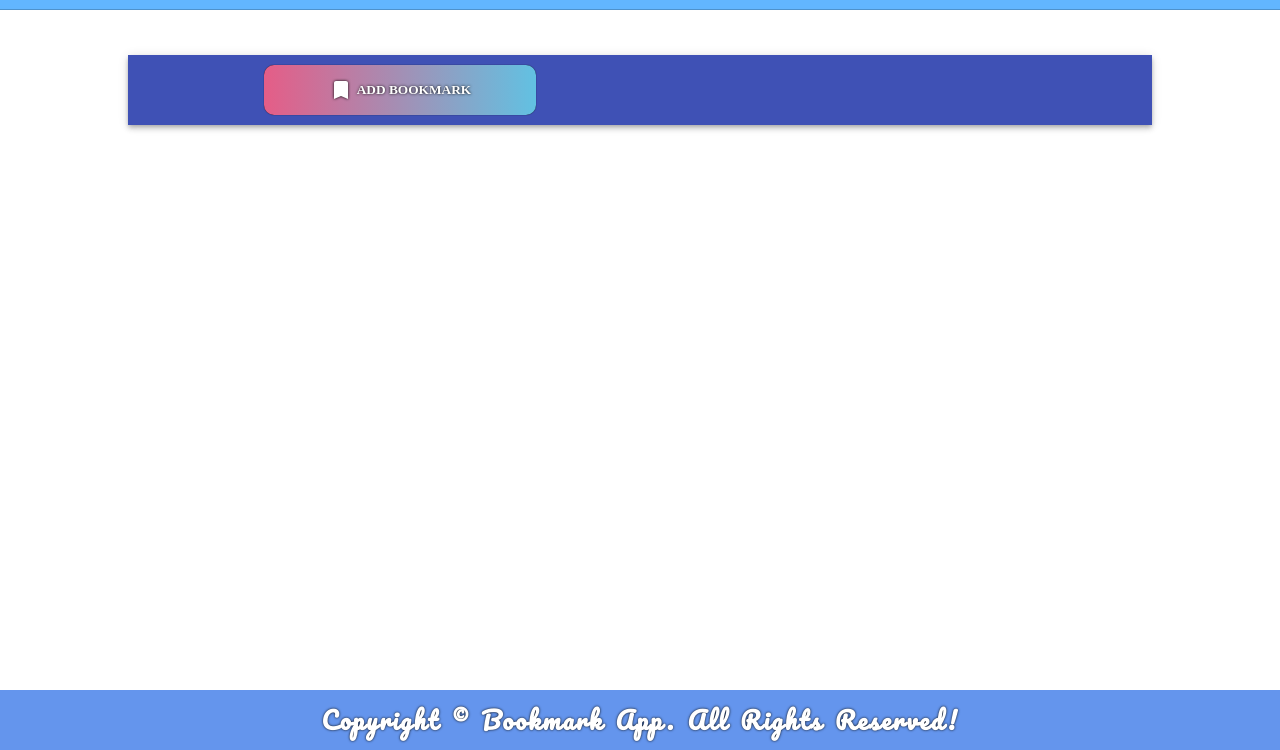
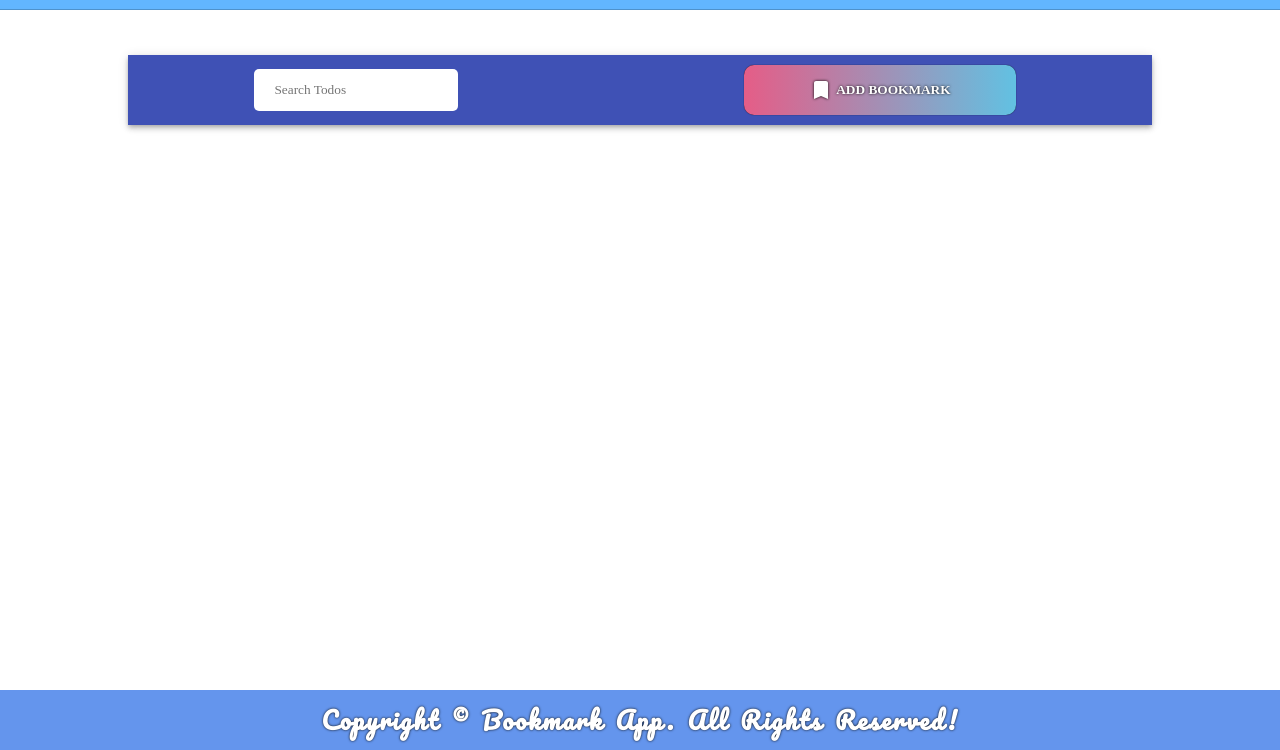
Before and after one commit to faraasat/bookmark-app, a Gatsby site: page / in a window 1280 px wide. Shown: the part 50-800 px from the top of the page. Built offline with nearby package versions, Linux system fonts and the light colour scheme; Gatsby itself is replaced by a stand-in of ours; no server answers; a web font is replaced by a local one.

Commit message:
Added SearchBookmark Component

```diff
--- /dev/null
+++ b/src/components/search-bookmarks/search-bookmarks.component.tsx
@@ -0,0 +1,25 @@
+import React from "react"
+import "./search-bookmarks.styles.css"
+import { searchBookmarks } from "../../store/bookmark.slice"
+import { useDispatch } from "react-redux"
+
+const SearchTodoComponent = () => {
+  const dispatch = useDispatch()
+  const handleSearchChange = (event: any) => {
+    dispatch(searchBookmarks(event.target.value))
+  }
+
+  return (
+    <div className="bookmark-component__search-todo">
+      <input
+        type="text"
+        className="bookmark-component__search-todo__input"
+        placeholder="Search Todos"
+        id="search-todos"
+        onChange={e => handleSearchChange(e)}
+      />
+    </div>
+  )
+}
+
+export default SearchTodoComponent
--- /dev/null
+++ b/src/components/search-bookmarks/search-bookmarks.styles.css
@@ -0,0 +1,6 @@
+.bookmark-component__search-todo__input {
+  padding: 13px 20px;
+  border-radius: 5px;
+  border: none;
+  outline: none;
+}
--- a/src/components/small-nav/small-nav.component.tsx
+++ b/src/components/small-nav/small-nav.component.tsx
@@ -2,7 +2,7 @@ import React from "react"
 import AppBar from "@material-ui/core/AppBar"
 import Toolbar from "@material-ui/core/Toolbar"
 import AddBookmarkComponent from "../add-bookmark/add-bookmark.component"
-// import SearchTodoComponent from "../search-todo/search-todo.component"
+import SearchBookmarksComponent from "../search-bookmarks/search-bookmarks.component"
 import "./small-nav.styles.css"
 
 const SmallNavComponent = () => {
@@ -10,7 +10,7 @@ const SmallNavComponent = () => {
     <div className={"bookmark-component__small-nav"}>
       <AppBar position="static">
         <Toolbar className="bookmark-component__alignment">
-          {/* <SearchTodoComponent /> */}
+          <SearchBookmarksComponent />
           <AddBookmarkComponent />
         </Toolbar>
       </AppBar>
```
